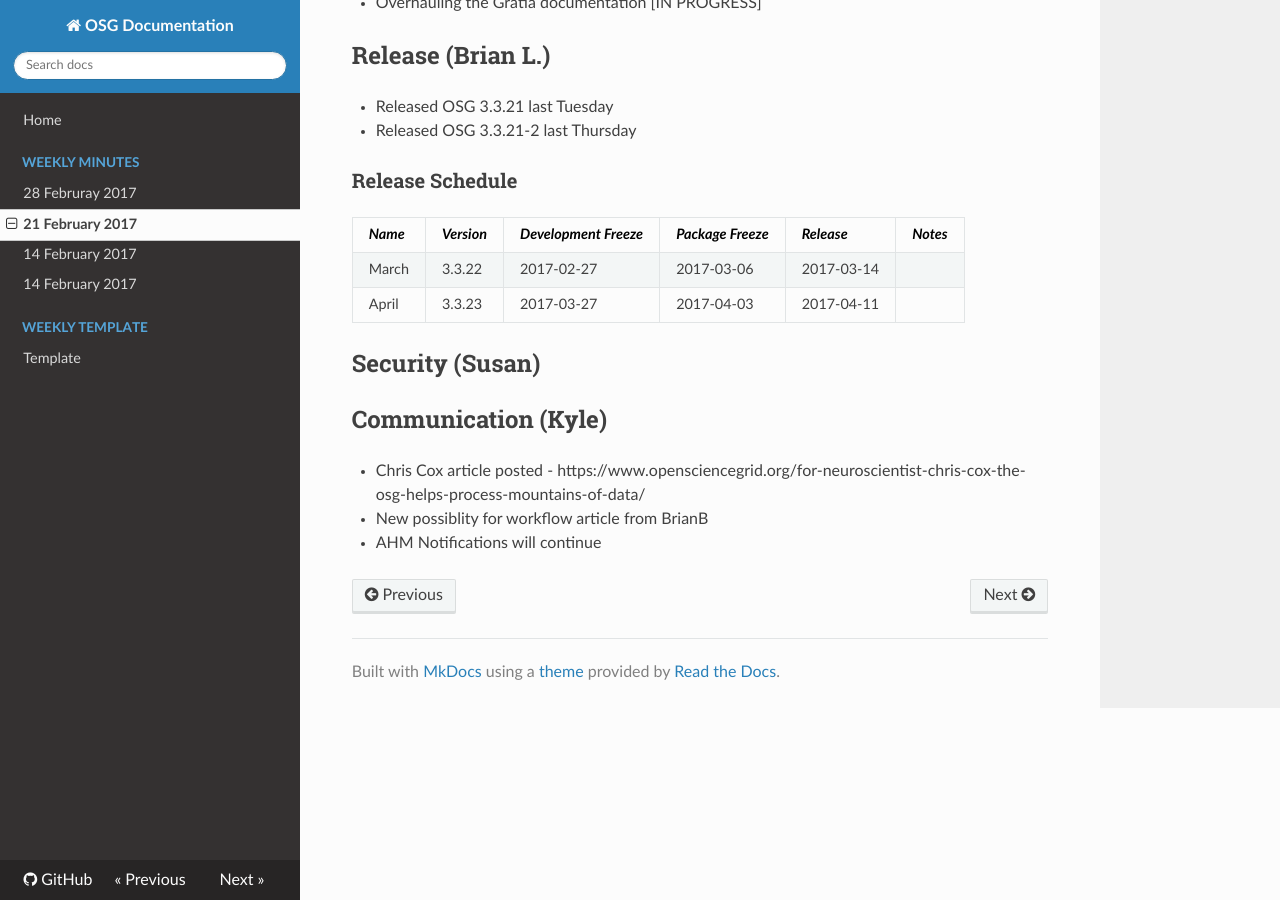
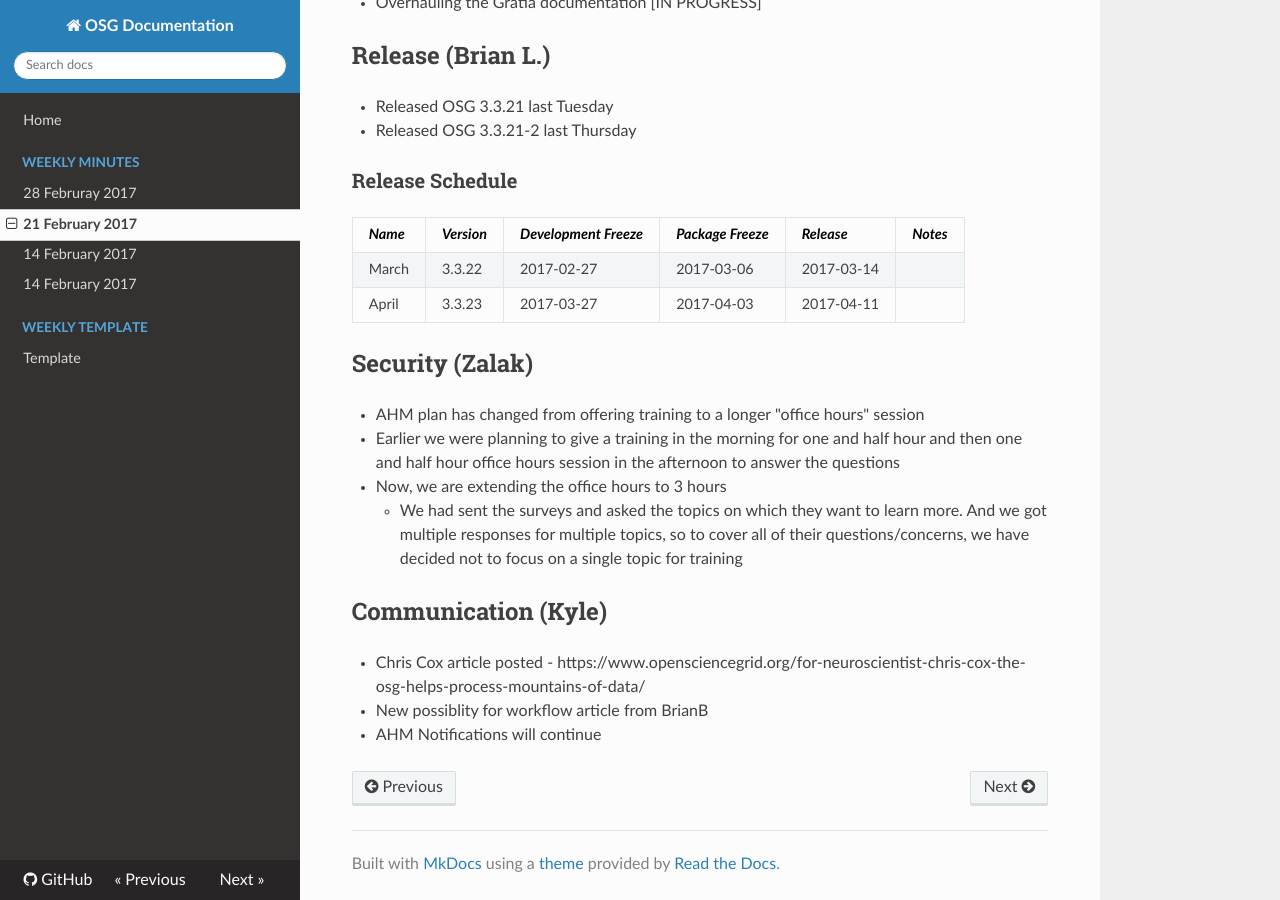
Before and after one commit to zsshah/production, an MkDocs documentation site: the page built from docs/WeeklyMinutes/21Feb2017.md, in a window 1280 px wide and 900 px high, scrolled down 3372 px. Built offline with MkDocs 1.6.1, drawn with Linux system fonts in a browser that asks for light colours; nearby versions of some CDN libraries; old or Windows-style settings are respelled for this version of MkDocs.

Commit message:
Update 21Feb2017.md

```diff
--- a/docs/WeeklyMinutes/21Feb2017.md
+++ b/docs/WeeklyMinutes/21Feb2017.md
@@ -85,7 +85,11 @@
 
 
 
-## Security (Susan)
+## Security (Zalak)
+   * AHM plan has changed from offering training to a longer "office hours" session
+   * Earlier we were planning to give a training in the morning for one and half hour and then one and half hour office hours session in the afternoon to answer the questions
+   * Now, we are extending the office hours to 3 hours
+    * We had sent the surveys and asked the topics on which they want to learn more. And we got multiple responses for multiple topics, so to cover all of their questions/concerns, we have decided not to focus on a single topic for training
 
 ## Communication (Kyle)
    * Chris Cox article posted - https://www.opensciencegrid.org/for-neuroscientist-chris-cox-the-osg-helps-process-mountains-of-data/
```
